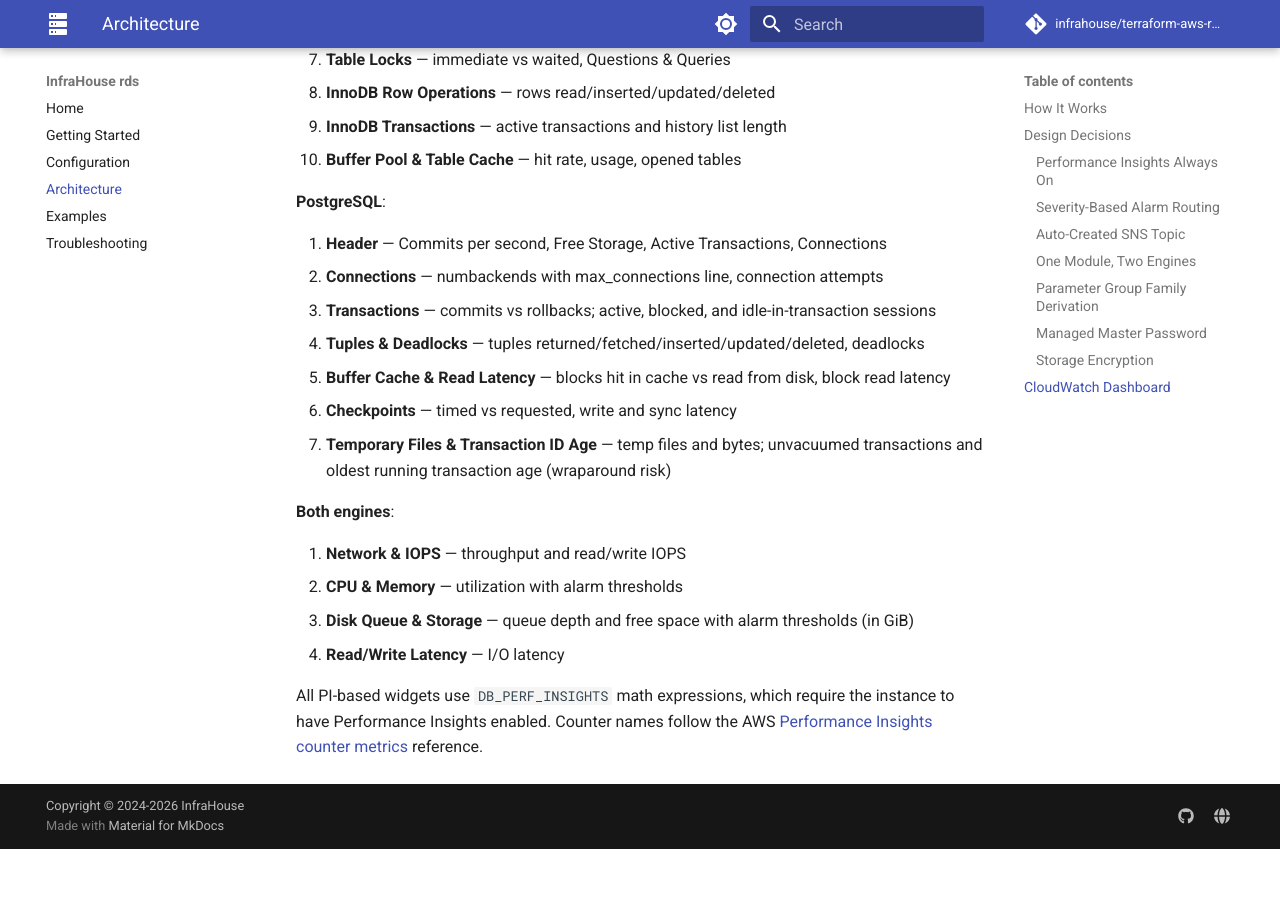
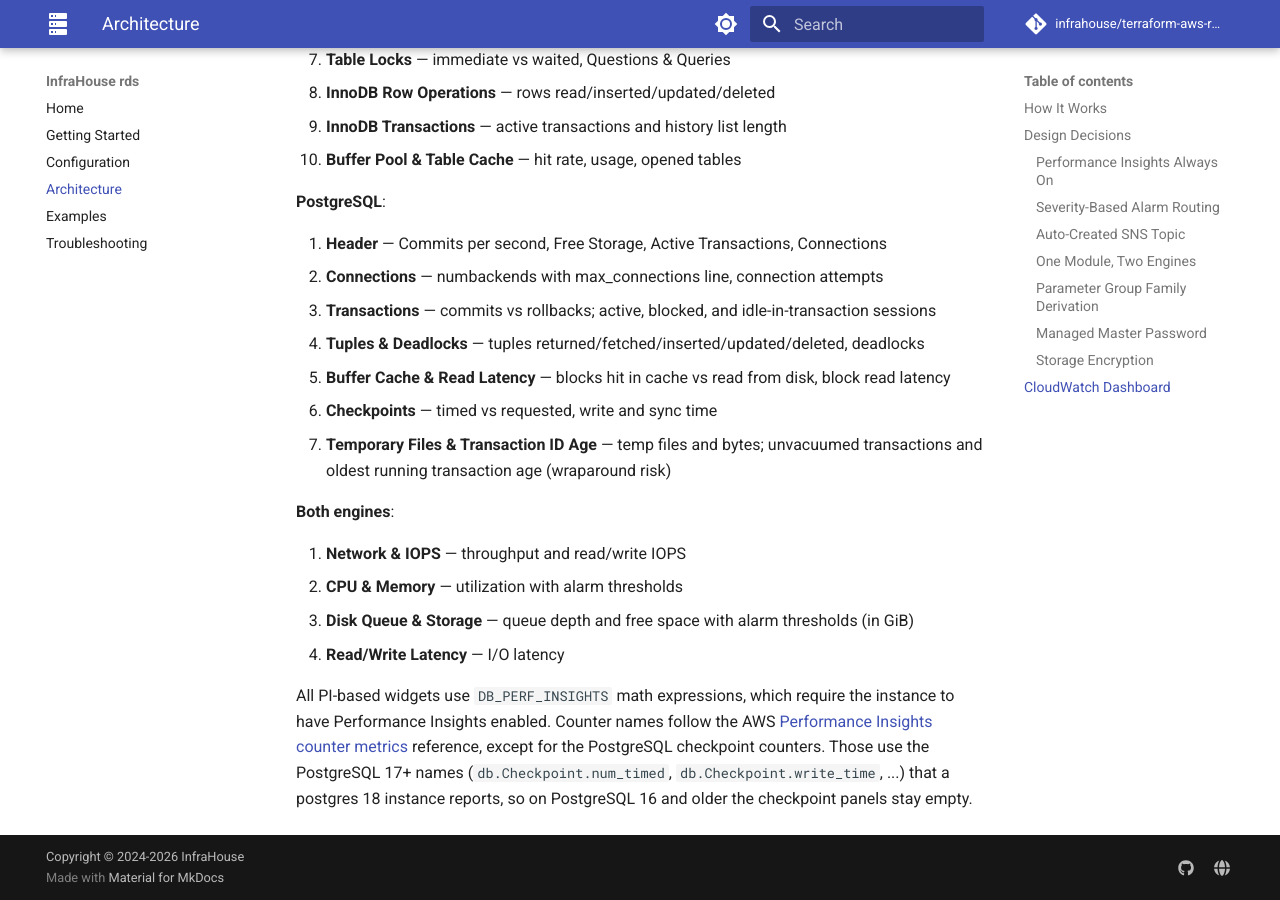
Before and after one commit to infrahouse/terraform-aws-rds, an MkDocs documentation site: the page built from docs/architecture.md, in a window 1280 px wide and 900 px high, scrolled down 3051 px. Built offline with MkDocs 1.6.1 and Material for MkDocs 9.7.7, drawn with Linux system fonts in a browser that asks for light colours; comment, search, counter and statistics services are not loaded; before the commit the page ends 3900 px from its top, so only the background shows below that.

Commit message:
fix: use PostgreSQL 17+ checkpoint counter names in the dashboard
PostgreSQL 17 moved checkpoint statistics to pg_stat_checkpointer, and
Performance Insights on postgres18 reports db.Checkpoint.num_timed,
num_requested, write_time and sync_time instead of the checkpoints_timed,
checkpoints_req and checkpoint_*_latency names in the AWS docs. The old
names rendered empty panels.

The test now checks that every counter on the dashboard is offered by
Performance Insights for the deployed instance.

Co-Authored-By: Claude Opus 5.5 <noreply@anthropic.com>

```diff
--- a/docs/architecture.md
+++ b/docs/architecture.md
@@ -94,7 +94,7 @@ Each engine gets its own Performance Insights panels, followed by the same syste
 3. **Transactions** — commits vs rollbacks; active, blocked, and idle-in-transaction sessions
 4. **Tuples & Deadlocks** — tuples returned/fetched/inserted/updated/deleted, deadlocks
 5. **Buffer Cache & Read Latency** — blocks hit in cache vs read from disk, block read latency
-6. **Checkpoints** — timed vs requested, write and sync latency
+6. **Checkpoints** — timed vs requested, write and sync time
 7. **Temporary Files & Transaction ID Age** — temp files and bytes; unvacuumed transactions and
    oldest running transaction age (wraparound risk)
 
@@ -107,5 +107,9 @@ Each engine gets its own Performance Insights panels, followed by the same syste
 
 All PI-based widgets use `DB_PERF_INSIGHTS` math expressions, which require the instance
 to have Performance Insights enabled. Counter names follow the AWS
-[Performance Insights counter metrics](https://docs.aws.amazon.com/AmazonRDS/latest/UserGuide/USER_PerfInsights_Counters.html)
-reference.
+[Performance Insights counter metrics][pi-counters]
+reference, except for the PostgreSQL checkpoint counters. Those use the PostgreSQL 17+ names
+(`db.Checkpoint.num_timed`, `db.Checkpoint.write_time`, ...) that a postgres 18 instance reports, so on
+PostgreSQL 16 and older the checkpoint panels stay empty.
+
+[pi-counters]: https://docs.aws.amazon.com/AmazonRDS/latest/UserGuide/USER_PerfInsights_Counters.html
```
Also changed, not shown: 2 other files.
